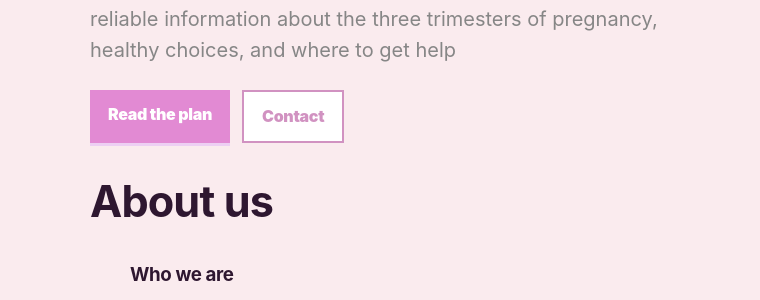
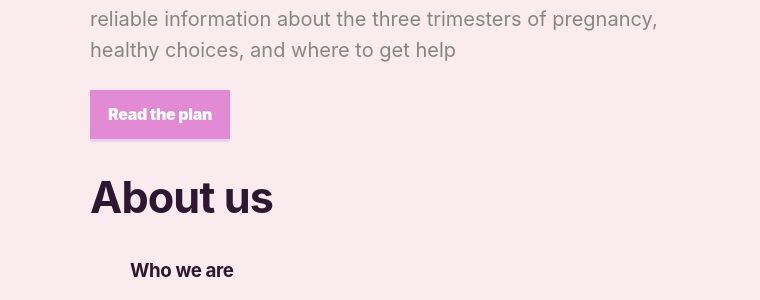
Before and after one commit to Ghost-321/BabyBump, a plain HTML site: page docs/about.html in a window 1280 px wide. Shown: the part 264-564 px from the top of the page, 0-760 px from the left. Drawn offline with Linux system fonts and the light colour scheme.

Commit message:
Update about.html

```diff
--- a/docs/about.html
+++ b/docs/about.html
@@ -49,7 +49,6 @@
             <p style="color: rgb(134, 134, 134);" class="lead" >Welcome to our Pregnancy Support website. We provide simple, reliable information about the three trimesters of pregnancy, healthy choices, and where to get help</p>
             <div class="button-row">
               <a class="button" href="about.html">Read the plan</a>
-              <a class="button secondary" href="contact.html">Contact</a>
             </div>
           </div>
           <div><img src="assets/images/bump.png" alt="Field Notes logo"></div>
```
